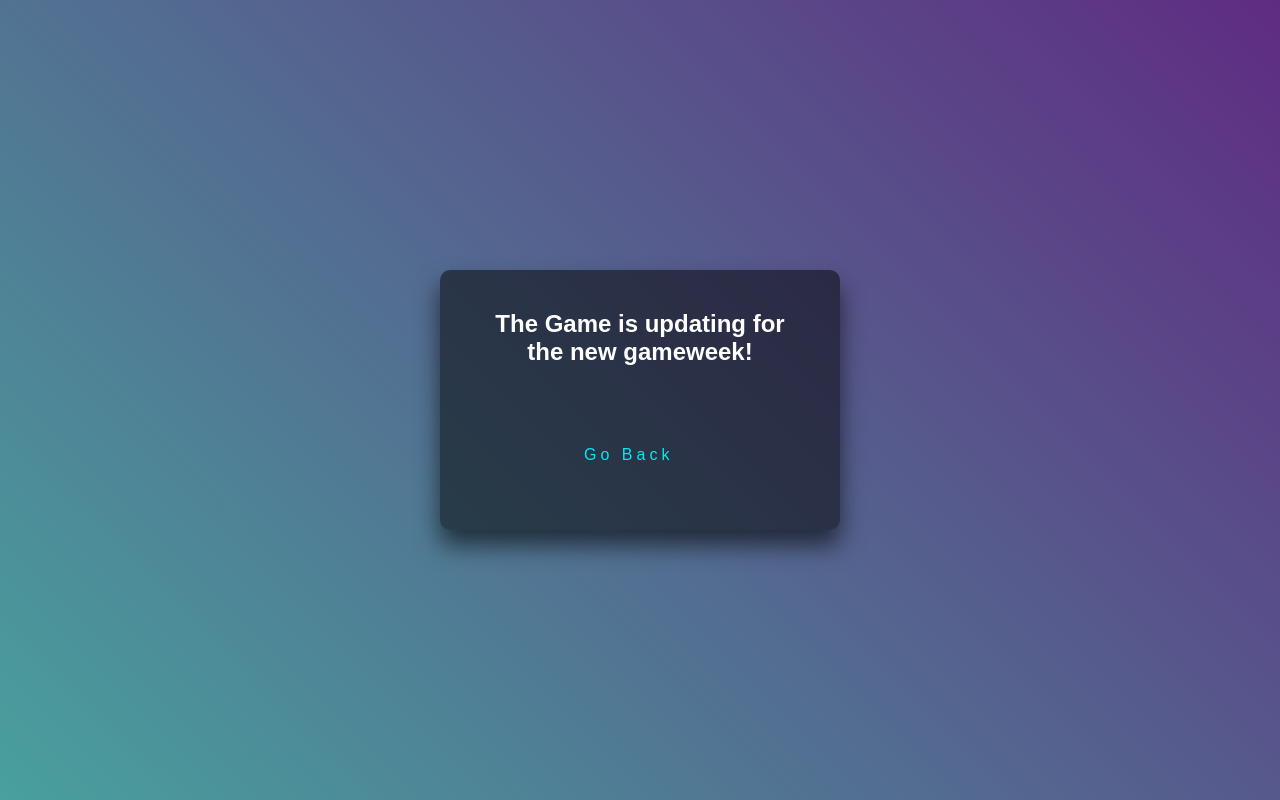
After one commit to harrylb14/FPL-Score-Calculator, a Flask app: template app/templates/updating.html in a window 1280 px wide. The commit adds this page. Run offline with Flask 2, Linux system fonts and the light colour scheme; the template is opened without the code that fills it, so the values that code supplies are empty; style sheets or scripts are compiled from the project's sources.

Commit message:
current game week scores are now live!

```diff
--- a/app/app.py
+++ b/app/app.py
@@ -1,7 +1,7 @@
 from flask import Flask, flash, redirect, render_template, \
      request, url_for
 import requests
-from collections import defaultdict
+from collections import defaultdict, Counter
 import collections
 import functools
 import operator
@@ -19,10 +19,39 @@ def get_player_data(players):
         url = f'{fpl_api_base_url}{team_id}/history/'
         r = requests.get(url)
         json = r.json()
+        if json == 'The game is being updated.':
+            return 'Updating'
+
         data = json['current']
         player['data'] = data
 
     return players
+
+def get_player_live_gameweek_score(managers):
+    gameweek = len(managers[0]['data'])
+    live_scores_url = f'https://fantasy.premierleague.com/api/event/{gameweek}/live/'
+    player_scores = requests.get(f'{live_scores_url}').json()
+
+    live_scores = {}
+
+    for manager in managers:
+        score = 0
+        team_id = manager['team_id']
+        name = manager['name']
+        current_week_players = requests.get(f'{fpl_api_base_url}{team_id}/event/{gameweek}/picks/').json()
+        player_list = current_week_players['picks']
+
+        for player in player_list:
+            player_id = player['element']
+            player_data = player_scores['elements'][player_id - 1]
+            player_live_score = player_data['stats']['total_points']
+            if player['is_captain'] == True:
+                score += 2*player_live_score
+            else:
+                score += player_live_score
+        live_scores[f'{name} Score'] = score
+
+    return live_scores
 
 def get_player_scores(player_data):
     players = player_data
@@ -71,17 +100,26 @@ def display_all_week_scores():
         return redirect(url_for('home'))
 
     player_data = get_player_data(player_list)
-    player_scores = get_player_scores(player_data)
-    weekly_scores = group_scores_by_week(player_scores)
-    total_scores = calculate_total_scores(weekly_scores)
-    total_points = calculate_points(weekly_scores)
-    number_of_weeks_passed = len(weekly_scores)
-    colnames = [*(weekly_scores[0].keys())]
-    scorenames = colnames[1:]
-    winnings = calculate_winnings(total_points, number_of_weeks_passed)
+    if player_data == 'Updating':
+        return render_template('updating.html')
+    else:
+        player_scores = get_player_scores(player_data)
+        live_scores = get_player_live_gameweek_score(player_list)
+        weekly_scores = group_scores_by_week(player_scores)
+        current_week = weekly_scores[-1]
+        xx, yy = Counter(current_week), Counter(live_scores)
+        xx.update(yy)
+        updated_current_week = xx
+        weekly_scores[-1] = updated_current_week
+        total_scores = calculate_total_scores(weekly_scores)
+        total_points = calculate_points(weekly_scores)
+        number_of_weeks_passed = len(weekly_scores)
+        colnames = [*(weekly_scores[0].keys())]
+        scorenames = colnames[1:]
+        winnings = calculate_winnings(total_points, number_of_weeks_passed)
 
     return render_template('full_scores.html', records=weekly_scores, colnames=colnames,
-        scorenames=scorenames, totals=total_scores, points=total_points, winnings=winnings, groupname = group_name)
+        scorenames=scorenames, totals=total_scores, points=total_points, winnings=winnings, groupname = group_name, live_scores = live_scores)
 
 def calculate_total_scores(scores):
     scores = scores
@@ -105,15 +143,18 @@ def calculate_points(scores, winning_points = 2, second_points = 1):
     for week in weekly_scores:
         total_scores[week[0][1]] += ( #total_scores[name] += score
             winning_points if week[0][0] > week[1][0]
+            else second_points if week[0][0] == week[1][0] == week[2][0]
             else draw_win_points
         )
         total_scores[week[1][1]] += (
-            draw_win_points if week[0][0] == week[1][0]
+            second_points if week[0][0] == week[1][0] == week[2][0]
+            else draw_win_points if week[0][0] == week[1][0]
             else second_points if week[1][0] > week[2][0]
             else draw_second_points
         )
         total_scores[week[2][1]] += (
-            draw_second_points if week[1][0] == week[2][0]
+            second_points if week[0][0] == week[1][0] == week[2][0]
+            else draw_second_points if week[1][0] == week[2][0]
             else 0
         )
 
--- a/app/groups.py
+++ b/app/groups.py
@@ -8,5 +8,6 @@ player_list_ctl = [
     {'name': 'Muks(muks)', 'team_id': '4451140'},
     {'name': 'Harry', 'team_id': '278724'},
     {'name': 'TomT', 'team_id': '128932'},
-    {'name': 'JB', 'team_id': '234477'}
+    {'name': 'JB', 'team_id': '234477'},
+    {'name': 'Zoe', 'team_id': '5164469'}
 ]
--- a/app/static/css/style.scss
+++ b/app/static/css/style.scss
@@ -231,6 +231,7 @@ body {
   margin: 0;
   height:100%;
   background: linear-gradient(45deg, #49a09d, #5f2c82);
+  background-repeat: repeat;
   font-family: sans-serif;
   font-weight: 100;
 }
@@ -281,12 +282,12 @@ tbody td:hover:before {
 }
 
 .text {
-	top: 600px;
+	top: 650px;
 	left: 40%;
 	position: relative;
 	font-family: sans-serif;
   font-weight: 100;
-  display: inline-block;
+  // display: inline-block;
   }
 #full-scores-go-back{
 	top: 450px;
--- /dev/null
+++ b/app/templates/updating.html
@@ -0,0 +1,12 @@
+{% extends 'base.html' %}
+
+{% block content %}
+<div class="info-box">
+    <h2>The Game is updating for the new gameweek!</h2>
+    <form>
+        <div>
+            <a href='/', class='button'>Go Back</a>
+        </div>
+    </form>
+  </div>
+{% endblock %}
```
Also changed, not shown: tests/test_feature_tests.py (+1 -1 lines), tests/test_unit_tests.py (+16 -0 lines).
